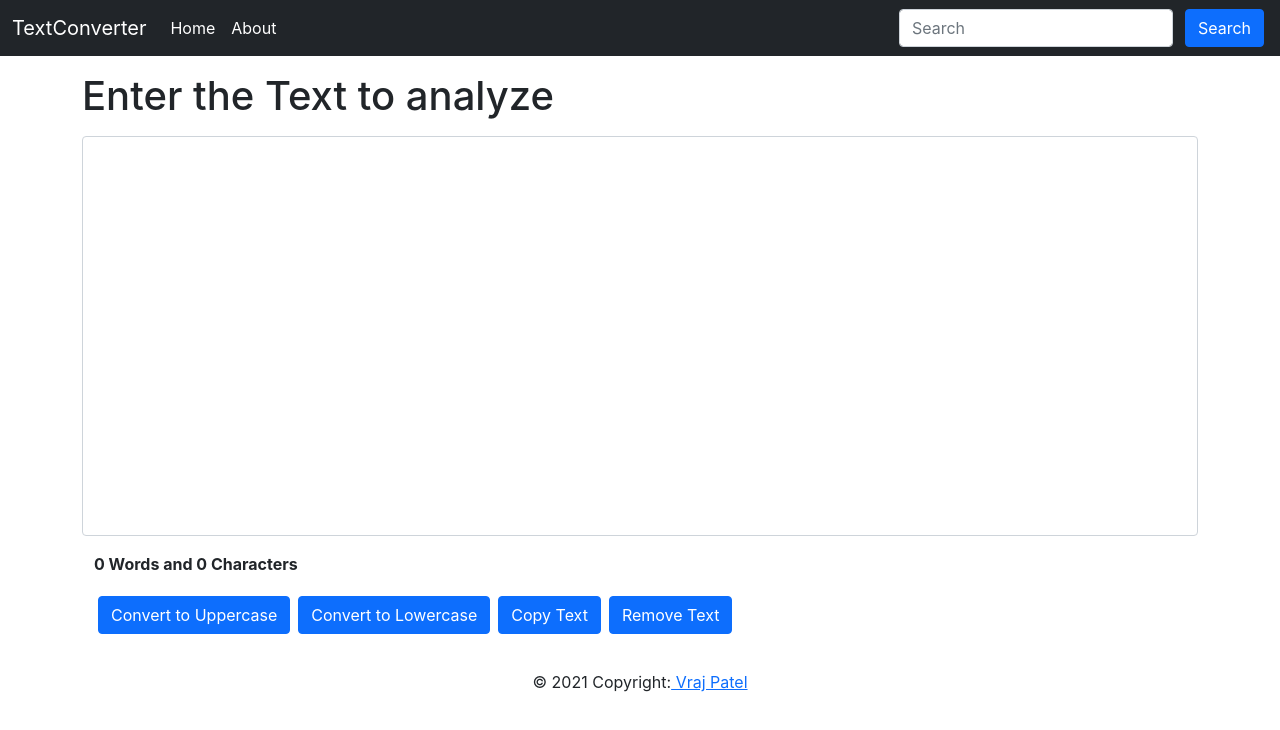
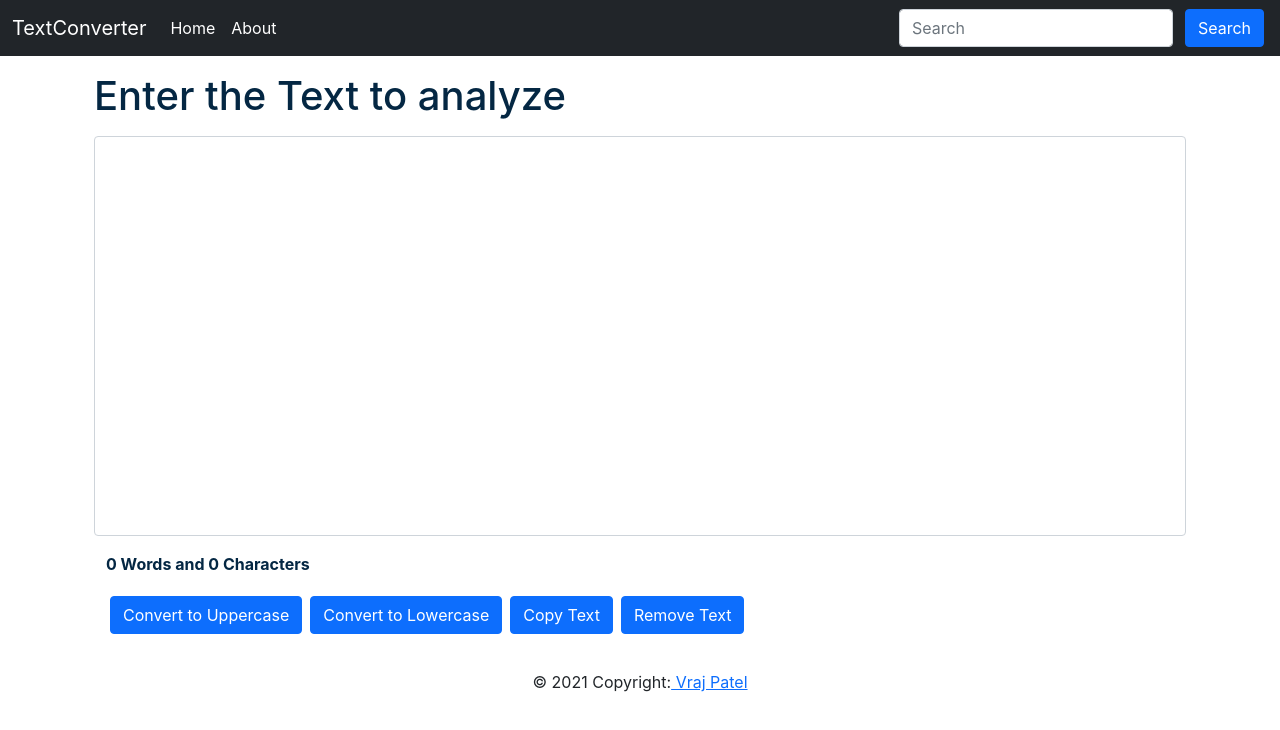
Before and after one commit to vrajkmrpatel/ReactWebsite, a React (Create React App) app: page / in a window 1280 px wide. Shown: the top 730 px of the page. Built offline with nearby package versions, Linux system fonts and the light colour scheme.

Commit message:
Update TextForm.js

```diff
--- a/src/components/TextForm.js
+++ b/src/components/TextForm.js
@@ -35,7 +35,7 @@ export default function TextForm(props) {
     fontSize: "15px",
   };
   return (
-    <div>
+    <div className="container" style={{color: props.mode==='dark'?'white':'#042743'}}>
       <h1>{props.heading}</h1>
       <div className="form-floating my-3">
         <textarea
```
